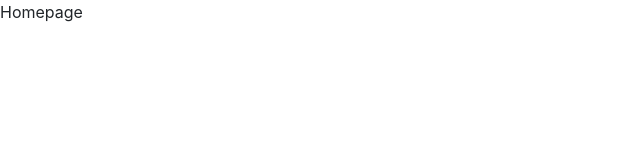
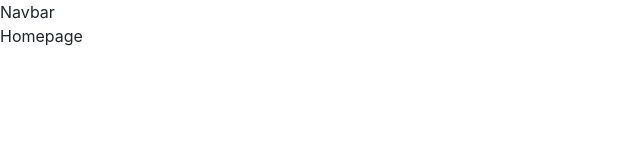
Before and after one commit to jegrieve/Shopping-Site, a React (Create React App) app: page / in a window 1280 px wide. Shown: the top 160 px of the page, without its empty margins (0-640 px from the left). Built offline with nearby package versions, Linux system fonts and the light colour scheme.

Commit message:
add each component to corresponding routes

```diff
--- a/src/Routes.jsx
+++ b/src/Routes.jsx
@@ -1,13 +1,20 @@
 import 'bootstrap/dist/css/bootstrap.min.css';
 import React from 'react';
 import { BrowserRouter, Switch, Route } from 'react-router-dom';
-import HomePage from './components/HomePage';
+import HomePage from './components/Homepage';
+import Navbar from './components/Navbar';
+import ShopPage from './components/ShopPage';
+import CartPage from './components/CartPage';
+
 
 const Routes = () => {
   return (
     <BrowserRouter>
+        <Navbar />
       <Switch>
-        <Route exact path="/" component={HomePage} />
+          <Route exact path="/" component={HomePage} />
+          <Route exact path="/shop" component={ShopPage} />
+          <Route exact path="/cart" component={CartPage} />
       </Switch>
     </BrowserRouter>
   );
```
